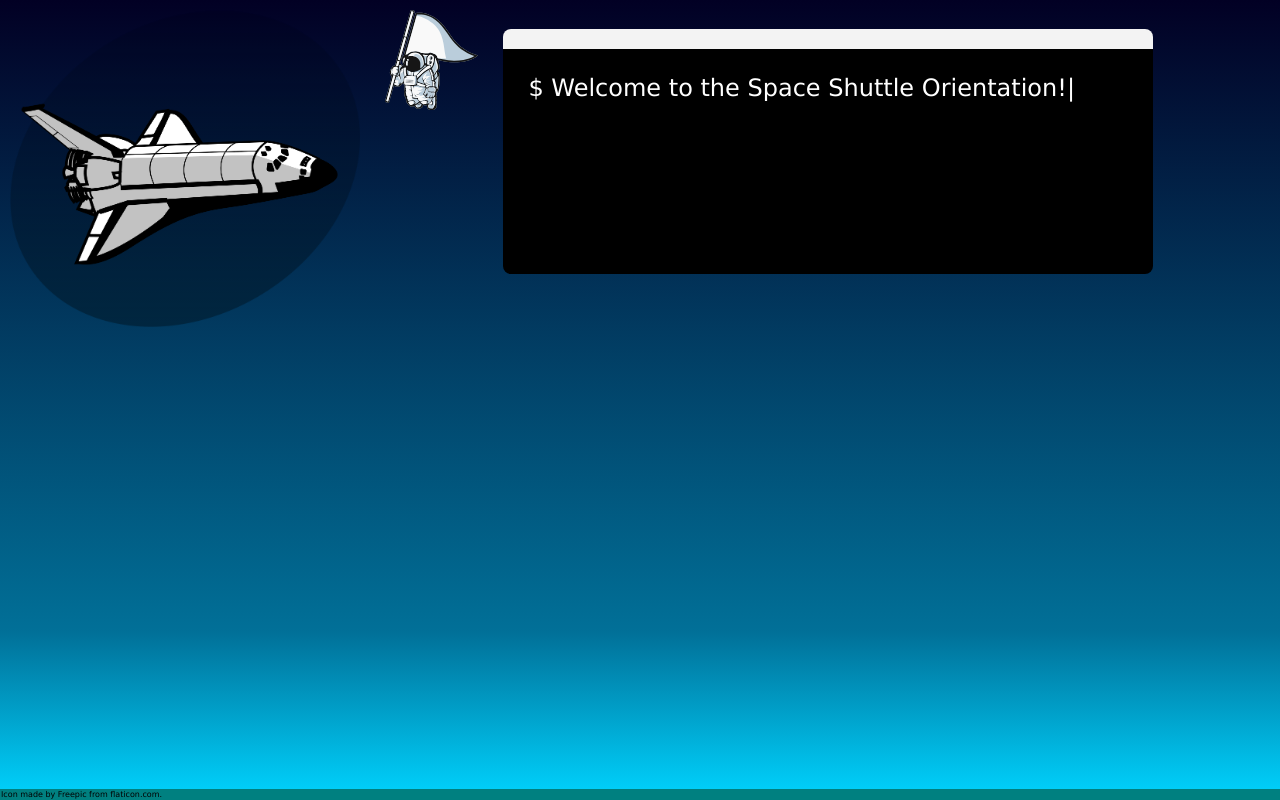
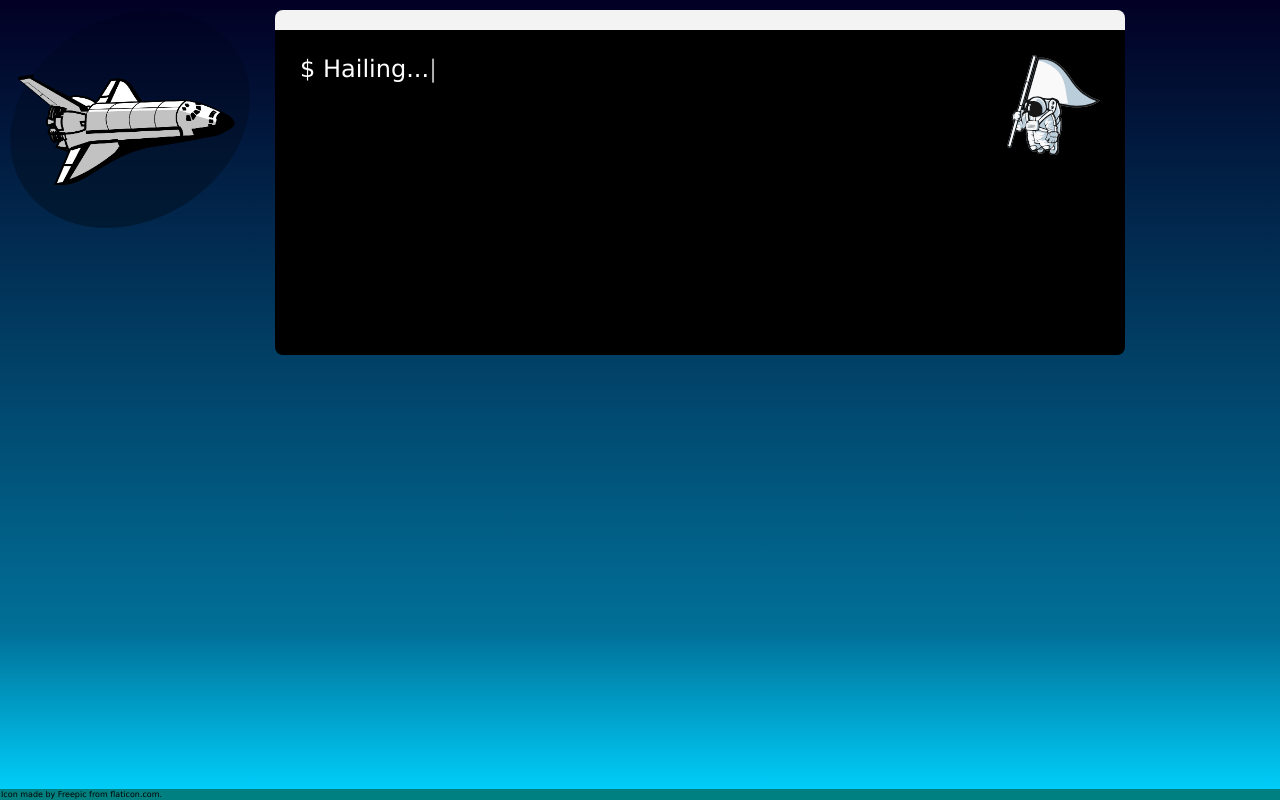
Before and after one commit to hannakalala/Console, a plain HTML site: page index.html in a window 1280 px wide. Drawn offline with nearby package versions, Linux system fonts and the light colour scheme.

Commit message:
flexbox upgrade

```diff
--- a/index.html
+++ b/index.html
@@ -11,19 +11,14 @@
 
         <main  style="overflow:auto">
             <div class="wrapper_background">
-
-                <div class="wrapper_float">
-                                        <div class="float_child">
-                    <img alt="Avaruussukkulan kuva." src="img/shuttle.png" class="res-img" id="shuttle">
-                </div>
-                <div class="float_child">
-                        <img src="img/Spaceman5.svg" id="navijonas" class="res-img" alt="Pieni avaruusmies yläkulmassa.">
+               <div class="float_child"><img al t="Avaruussukkulan kuva." src="img/shuttle.png" class="res-img" id="shuttle">
                 </div>
 
+
                 <div class="float_child">
-                    <br>
                     <div class="text__editor">
                         <div class="text__body">
+                            <img src="img/Spaceman5.svg" id="navijonas" class="res-img" alt="Pieni avaruusmies yläkulmassa.">
                             $&nbsp;<span id="typed"></span>
                         </div>
                     </div>
--- a/src/CSS/common.css
+++ b/src/CSS/common.css
@@ -143,12 +143,12 @@ nav a:hover {   /* Nav-elementin sisalla olevien linkkien ominaisuudet silloin k
 
 
 #shuttle {
-    width: 350px;
+    width: 240px;
 }
 
 #navijonas {
     width:auto;
-    float:right;
+    float:right
 }
 
 
@@ -238,6 +238,10 @@ a:hover {
     max-height: 100%;
 }
 
+@media screen and (min-width:600px){
+            nav ul {display:flex;}
+}
+
 @media screen and (max-width:600px){
     #highlight  {width:100%;}
     #CFA1       {display:block;margin:auto;}
@@ -248,9 +252,3 @@ a:hover {
     #highlight  {display:inline-block;}
     .wrapper_float {text-align:center;}
 }
-
-
-
-@media screen and (min-width:600px){
-            nav ul {display:flex;}
-}
--- a/src/CSS/terminal.css
+++ b/src/CSS/terminal.css
@@ -14,8 +14,8 @@ section {
 
 .text__editor {
     background: #000;
-    width: 600px;
-    height: 100px;
+    width: 800px;
+    height: 200px;;
     padding: 25px 25px 100px;
     border-radius: 8px;
     border-top: 20px solid #f3f3f3;
--- a/src/js/terminal.js
+++ b/src/js/terminal.js
@@ -1,6 +1,6 @@
 
 var typed = new Typed('#typed', {
-    strings: ['Hailing...','Welcome to the Space Shuttle Orientation!','Please fasten your seatbelt, and breathe normally.','Enjoy your flight!'],
+    strings: ['Hailing...'],
     typeSpeed: 35,
     startDelay: 500,
     backDelay: 1000,
```
